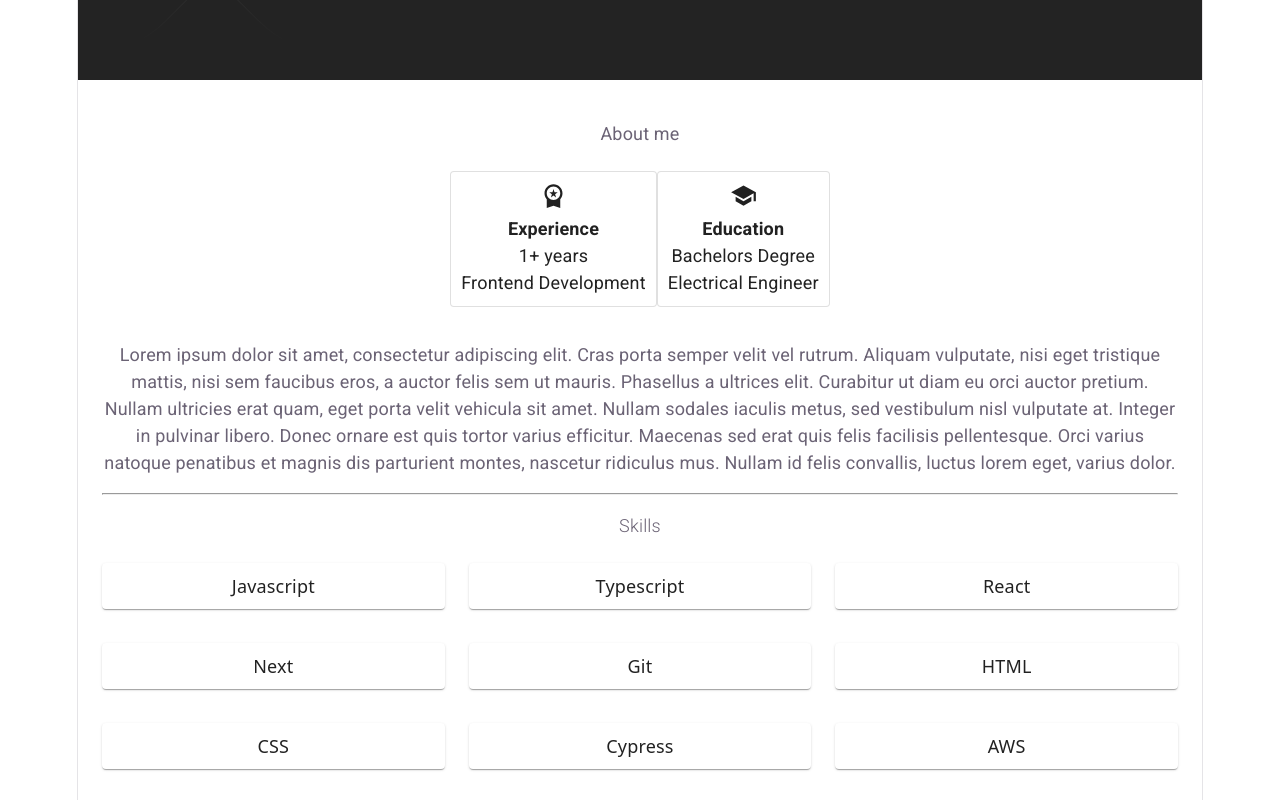
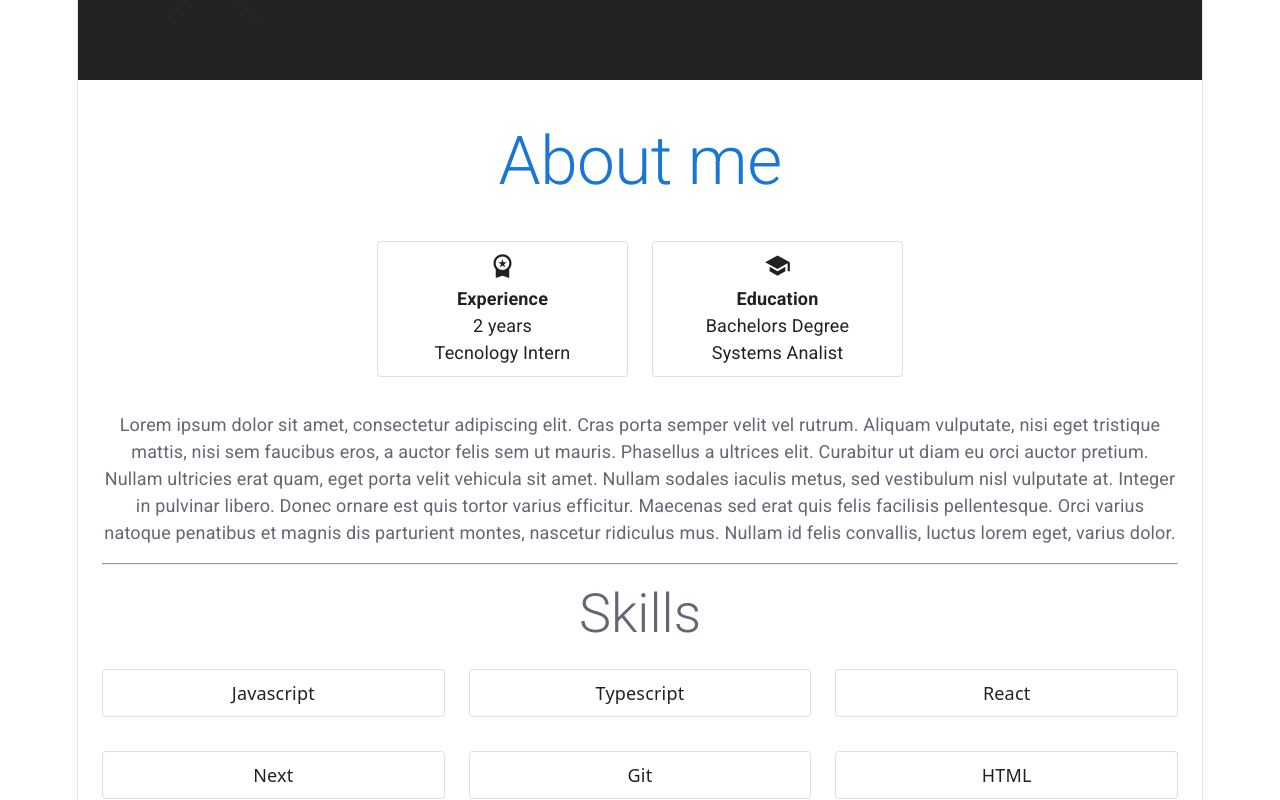
Before and after one commit to Levi-Almeida/my-portifolio, a React (Vite) app: page / in a window 1280 px wide. Shown: the part 720-1520 px from the top of the page. Built offline with nearby package versions, Linux system fonts and the light colour scheme; the HTML template or start-up script is replaced by a standard one.

Commit message:
feat: AboutComponent UI adjusts

```diff
--- a/src/pages/Home/sections/About/About.tsx
+++ b/src/pages/Home/sections/About/About.tsx
@@ -15,33 +15,33 @@ const AboutSection: React.FC = () => {
     }));
 
     const skillsSet = [
-        "Javascript", "Typescript", "React", "Next", "Git", "HTML", "CSS", "Cypress", "AWS", "GCP", "Material UI", "Figma"
+        "Javascript", "Typescript", "React", "Next", "Git", "HTML", "CSS", ".Net", "AWS", "RPA", "Oracle SQL", "Automation"
     ]
 
     return (
         <>
             <Container maxWidth="lg">
                 <Box id="about" sx={{ pt: 5, mb: 3 }}>
-                    <Typography sx={{ variant: "h2", textAlign: "center" }} >About me</Typography>
+                    <Typography sx={{ color: (theme) => theme.palette.primary.main, pb: 2 }} variant="h2" align="center" >About me</Typography>
                 </Box>
-                <Grid container sx={{ spacing: 2, display: "flex", justifyContent: "center", pb: 3 }}>
-                    <Grid sx={{ xs: 8, md: 3 }}>
+                <Grid container spacing={3} sx={{ display: "flex", justifyContent: "center", pb: 3 }}>
+                    <Grid size={{ xs: 8, md: 3 }}>
                         <AnimationComponent moveDirection="right">
                             <StyledCard variant="outlined">
                                 <WorkspacePremiumIcon />
                                 <Typography sx={{ textAlign: "center", fontWeight: 600 }}>Experience</Typography>
-                                <Typography sx={{ textAlign: "center" }}>1+ years</Typography>
-                                <Typography sx={{ textAlign: "center" }}>Frontend Development</Typography>
+                                <Typography sx={{ textAlign: "center" }}>2 years</Typography>
+                                <Typography sx={{ textAlign: "center" }}>Tecnology Intern</Typography>
                             </StyledCard>
                         </AnimationComponent>
                     </Grid>
-                    <Grid sx={{ xs: 8, md: 3 }}>
+                    <Grid size={{ xs: 8, md: 3 }}>
                         <AnimationComponent moveDirection="left">
                             <StyledCard variant="outlined">
                                 <SchoolIcon />
                                 <Typography sx={{ textAlign: "center", fontWeight: 600 }}>Education</Typography>
                                 <Typography sx={{ textAlign: "center" }}>Bachelors Degree</Typography>
-                                <Typography sx={{ textAlign: "center" }}>Electrical Engineer</Typography>
+                                <Typography sx={{ textAlign: "center" }}>Systems Analist</Typography>
                             </StyledCard>
                         </AnimationComponent>
 
@@ -64,13 +64,13 @@ const AboutSection: React.FC = () => {
                 </Box>
                 <hr />
                 <Box sx={{ id: "skills", pt: 1, mb: 3 }}>
-                    <Typography sx={{ variant: "h3", textAlign: "center", fontWeight: 300 }}>Skills</Typography>
+                    <Typography variant="h3" sx={{ textAlign: "center", fontWeight: 300 }}>Skills</Typography>
                 </Box>
                 <Box sx={{ mb: 5 }}>
                     <Grid container spacing={{ xs: 2, md: 3 }} columns={{ xs: 4, sm: 8, md: 12 }}>
                         {skillsSet.map((skill, index) => (
                             <Grid key={index} size={{ xs: 2, sm: 4, md: 4 }}>
-                                <StyledCard sx={{ variant: "outlined" }} >
+                                <StyledCard variant="outlined" >
                                     {skill}
                                 </StyledCard>
                             </Grid>
```
